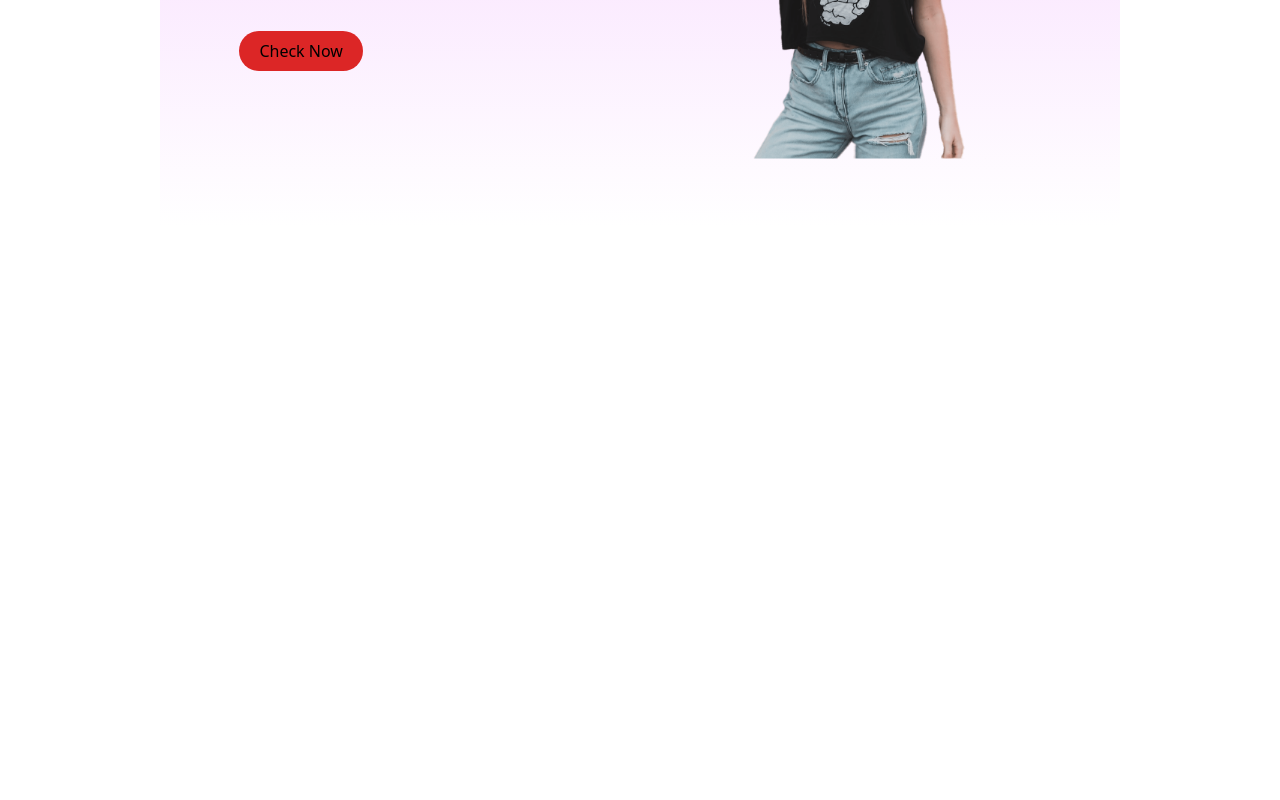
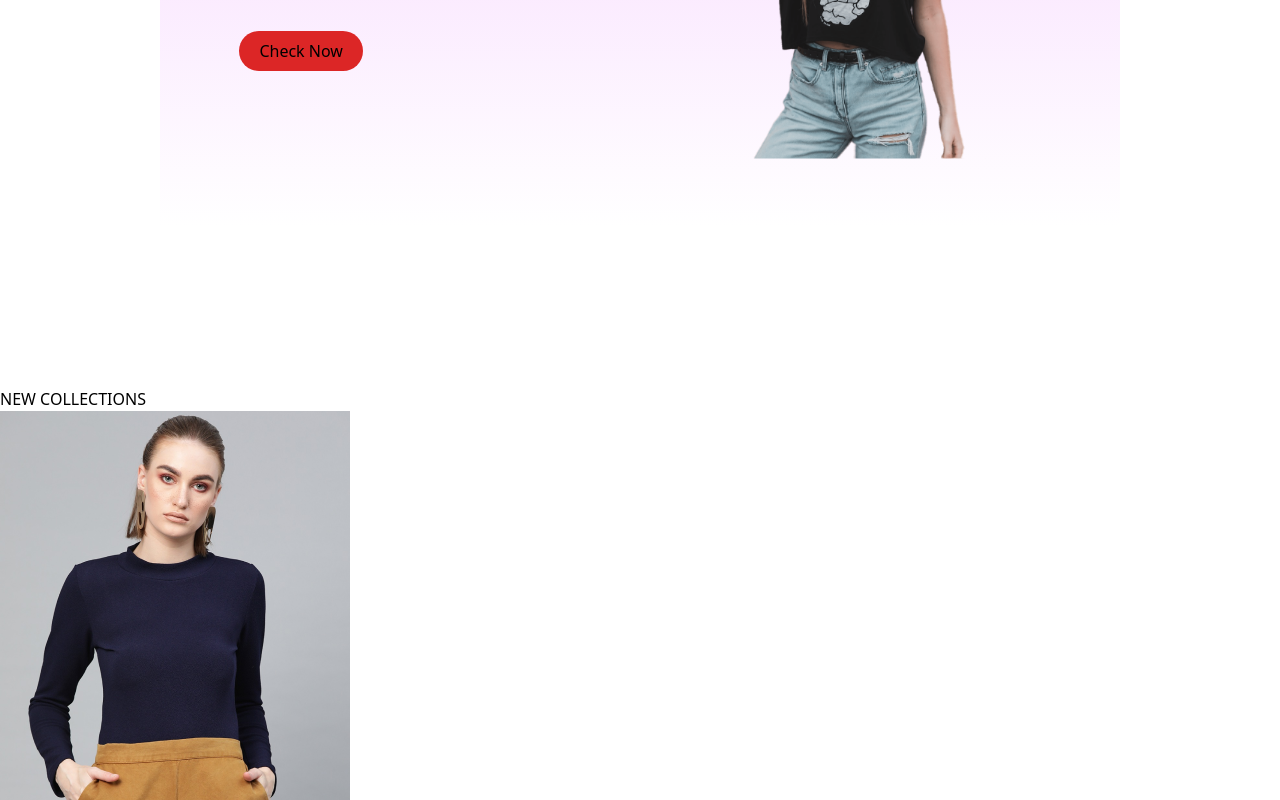
Before and after one commit to dasunthamsh/Shopping-Web, a React (Create React App) app: page / in a window 1280 px wide. Shown: the part 2000-2800 px from the top of the page. Before the commit the page ends 2387 px from the top, so only its background shows below. Built offline with nearby package versions, Linux system fonts and the light colour scheme.

Commit message:
added new collections section

```diff
--- /dev/null
+++ b/src/Components/NewCollections/NewCollections.tsx
@@ -0,0 +1,18 @@
+import React from 'react'
+import new_collections  from "../Assets/new_collections";
+import {Item} from "../Item/Item"
+
+const NewCollections = ()=>{
+    return (
+        <div>
+            <h1>NEW COLLECTIONS</h1>
+            <div>
+                {new_collections.map((item, i)=>{
+                    return <Item key={i} id={item.id} name={item.name} image={item.image} new_price={item.new_price} old_price={item.old_price}/>
+                })}
+            </div>
+        </div>
+    )
+}
+
+export default NewCollections
--- a/src/Pages/Shop.tsx
+++ b/src/Pages/Shop.tsx
@@ -2,6 +2,7 @@
 import Hero from "../Components/Hero/Hero";
 import Popular from "../Components/Popular/Popular";
 import Offer from "../Components/Offer/Offer";
+import NewCollections from "../Components/NewCollections/NewCollections";
 
 const Shop = ()=>{
     return (
@@ -9,6 +10,7 @@
             <Hero/>
             <Popular/>
             <Offer/>
+            <NewCollections/>
         </div>
     )
 }
```
